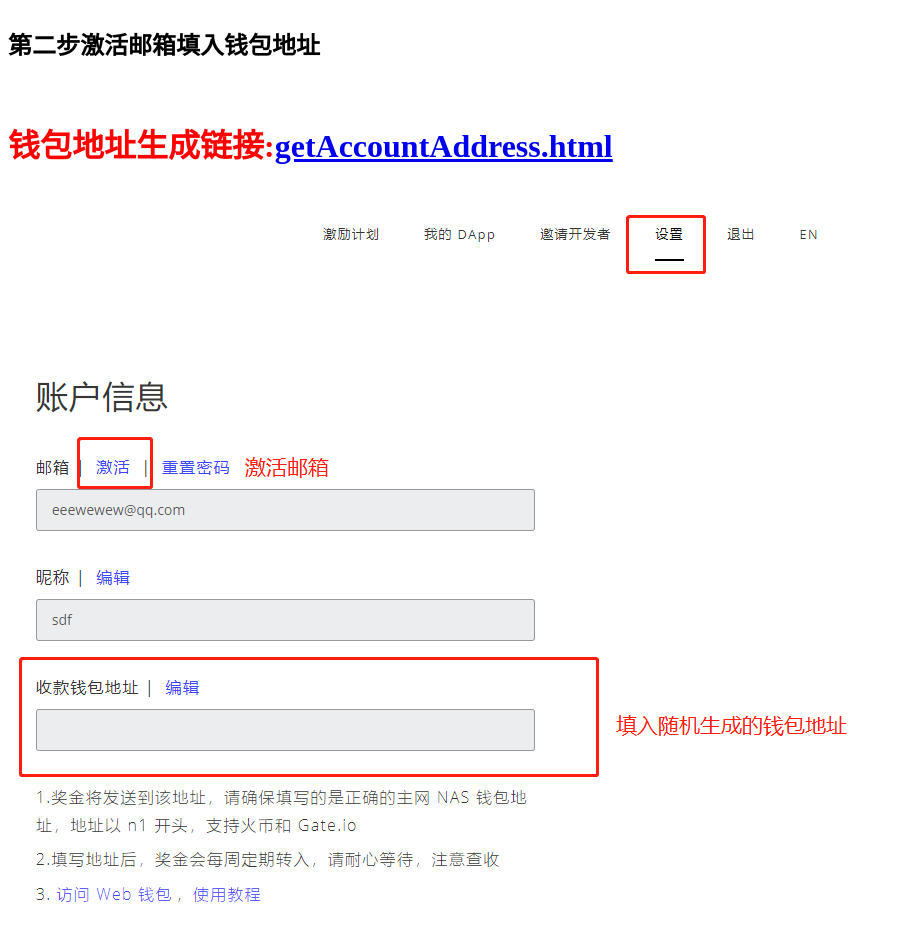
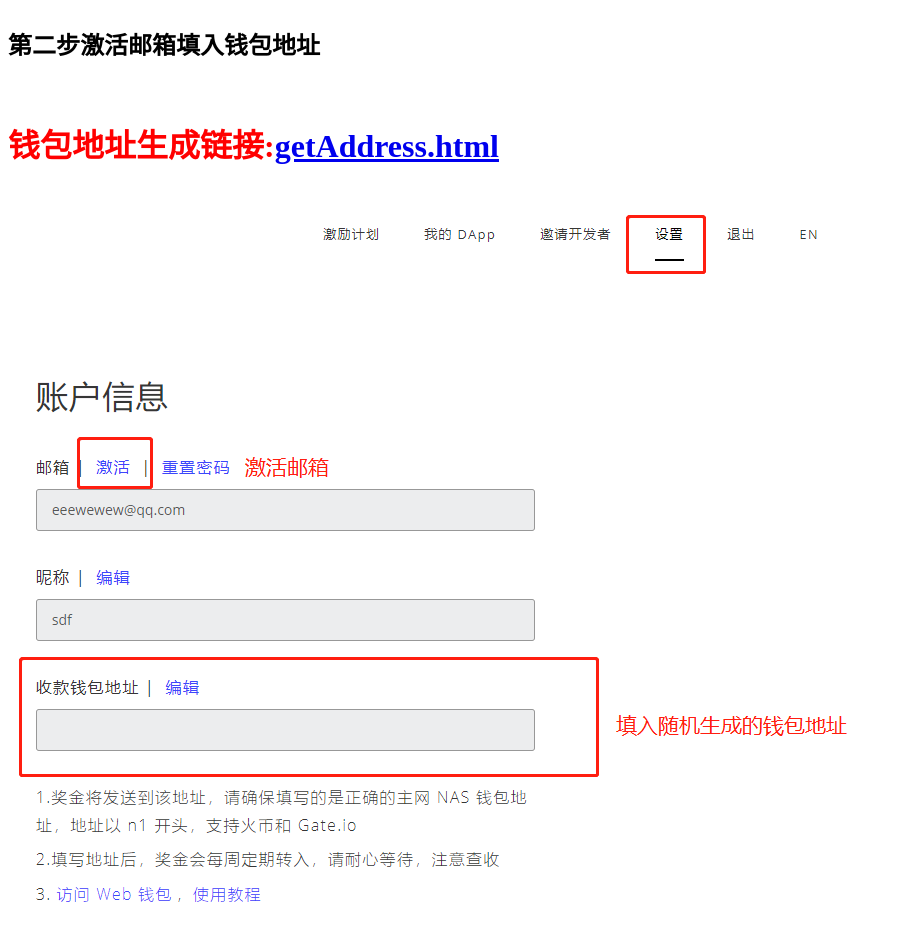
Before and after one commit to Machi001/SuperRemoter2, a plain HTML site: page index.html in a window 1280 px wide. Shown: the part 1060-1985 px from the top of the page, without its empty margins (0-902 px from the left). Drawn offline with Linux system fonts and the light colour scheme.

Commit message:
a dfsdf dfjjjj

```diff
--- a/index.html
+++ b/index.html
@@ -21,7 +21,7 @@
 <h2 >第二步激活邮箱填入钱包地址</h2>
 <br/>
 
-<h1 style="color:red">钱包地址生成链接:<a target="_blank" href="./获取地址.html">getAccountAddress.html</a> </h1>
+<h1 style="color:red">钱包地址生成链接:<a target="_blank" href="./getAddress.html">getAddress.html</a> </h1>
 
 <br/>
 <img src="./image/注册2.png" />
```
